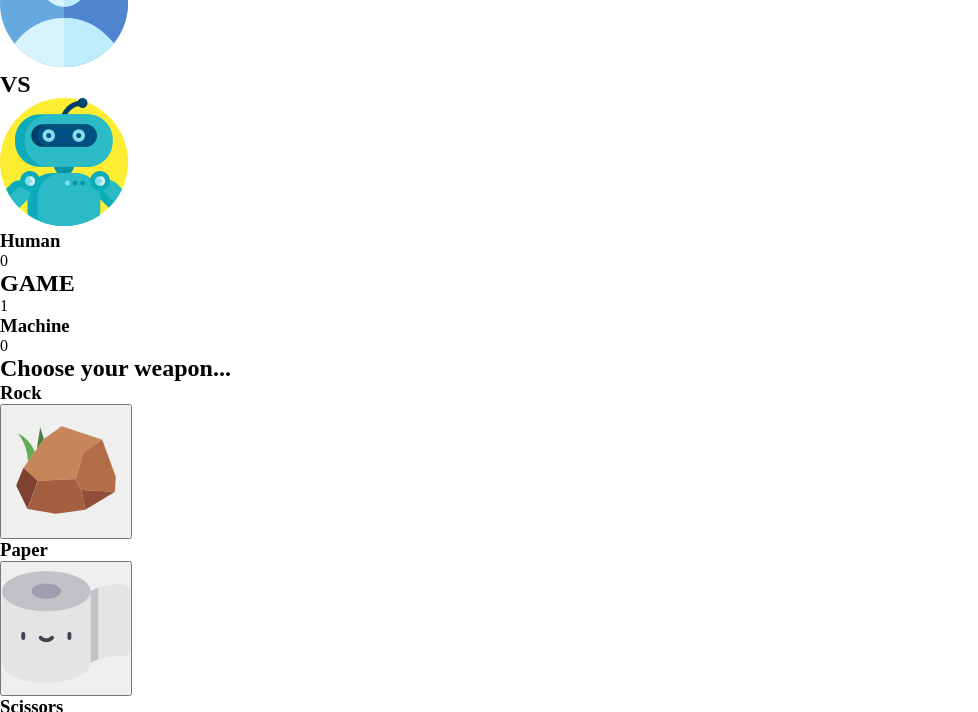
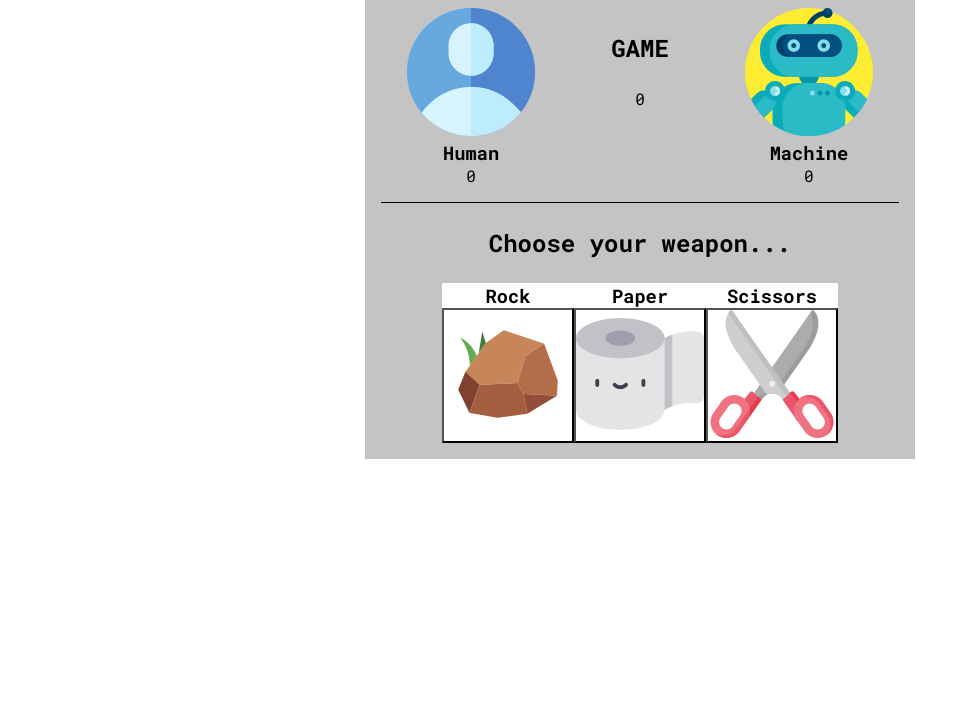
Before and after one commit to Di6bLos/Rock-Paper-Scissors, a plain HTML site: page index.html in a window 1280 px wide. Shown: the part 88-800 px from the top of the page, without its empty margins (0-978 px from the left). Drawn offline with Linux system fonts and the light colour scheme.

Commit message:
edited html, less div, easier to center content

```diff
--- a/index.html
+++ b/index.html
@@ -1,37 +1,38 @@
 <!DOCTYPE html>
 <html lang="en">
   <head>
-    <meta charset="UTF-8">
-    <meta http-equiv="X-UA-Compatible" content="IE=edge">
-    <meta name="viewport" content="width=device-width, initial-scale=1.0">
-    <link rel="stylesheet" href="style.css">
+    <meta charset="UTF-8" />
+    <meta http-equiv="X-UA-Compatible" content="IE=edge" />
+    <meta name="viewport" content="width=device-width, initial-scale=1.0" />
+    <link rel="stylesheet" href="style.css" />
+    <link rel="preconnect" href="https://fonts.googleapis.com" />
+    <link rel="preconnect" href="https://fonts.gstatic.com" crossorigin />
+    <link rel="preconnect" href="https://fonts.googleapis.com" />
+    <link rel="preconnect" href="https://fonts.gstatic.com" crossorigin />
+    <link
+      href="https://fonts.googleapis.com/css2?family=Roboto+Mono:wght@300;400;500;600;700&display=swap"
+      rel="stylesheet"
+    />
     <title>Rock Paper Scissors</title>
   </head>
   <body>
     <main>
       <section class="container">
         <h1>Rock, Paper, Scissors</h1>
-    <div class="wrap versus-board">
-        <div class="profile player">
-            <img src="images/user-profile.png" alt="profile-icon">
+        <div class="wrap score-board">
+          <div class="profile-card player-card">
+            <img src="images/user-profile.png" alt="profile-icon" />
+            <h3>Human</h3>
+            <div class="score" id="playerScore">0</div>
           </div>
-        <h2>VS</h2>
-        <div class="profile machine">
-            <img src="images/robot-profile.png" alt="">
+          <div class="profile-card game-card">
+            <h2 class="game">GAME</h2>
+            <div class="score" id="gameScore">0</div>
           </div>
-    </div>
-    <div class="wrap score-board">
-        <div class="score-card player-score-card">
-            <h3 class="player-name">Human</h3>
-            <p class="score" id="playerScore">0</p>
-        </div>
-        <div class="score-card game-score-card">
-            <h2>GAME</h2>
-            <p class="score" id="gameScore">1</p>
-        </div>
-        <div class="score-card computer-score-card">
-            <h3 class="player-name">Machine</h3>
-            <p class="score" id="computerScore">0</p>
+          <div class="profile-card computer-card">
+            <img src="images/robot-profile.png" alt="" />
+            <h3>Machine</h3>
+            <div class="score" id="computerScore">0</div>
           </div>
         </div>
         <div class="wrap weapon-board">
@@ -40,27 +41,24 @@
             <div class="weapon-card" id="weaponCardRock">
               <h3>Rock</h3>
               <button class="weapon-button" id="rock">
-                    <img src="images/rock.png" alt="rock">
+                <img src="images/rock.png" alt="rock" />
               </button>
             </div>
             <div class="weapon-card" id="weaponCardPaper">
               <h3>Paper</h3>
               <button class="weapon-button" id="paper">
-                    <img src="images/paper.png" alt="paper">
+                <img src="images/paper.png" alt="paper" />
               </button>
             </div>
             <div class="weapon-card" id="weaponCardScissors">
               <h3>Scissors</h3>
               <button class="weapon-button" id="scissors">
-                    <img src="images/scissors.png" alt="scissors">
+                <img src="images/scissors.png" alt="scissors" />
               </button>
             </div>
-
           </div>
         </div>
-
       </section>
-
     </main>
     <!-- <script src="script.js"></script> -->
   </body>
--- a/style.css
+++ b/style.css
@@ -4,19 +4,64 @@
     box-sizing: border-box;
     margin: 0;
     padding: 0;
-		text-decoration: none;
+	text-decoration: none;
     list-style: none;
+    /* border: 1px solid red; */
 }
 html {
     scroll-behavior: smooth;
-	  height: 100%;
+    height: 100%;
     overflow: hidden;
 }
 body {
     height: 100%;
     overflow-y: auto;
-}
-/* img,
+    font-family: 'Roboto Mono', monospace;}
+img,
 picture {
     width: 100%;
-} */
+}
+
+/* ==== TEXT STYLING ===== */
+
+h1, h2, h3, .score {
+    text-align: center;
+}
+
+h1, h2{
+    margin:1em;
+}
+
+
+
+/* ================== */
+
+
+.container {
+    margin: 0 auto;
+    padding: 1em;
+    background-color: #c4c4c4;
+    max-width: 550px;
+}
+
+.wrap{
+    display: flex;
+    justify-content: space-around;
+}
+
+.score-board {
+    padding-bottom: 1em;
+    border-bottom: 1px solid black;
+}
+
+.weapon-board {
+    flex-direction: column;
+    align-items: center;
+}
+
+.weapons {
+    display: flex;
+}
+.weapon-card, button {
+    background-color: white;
+}
```
Lines whose indentation alone changed are shown as unchanged.
